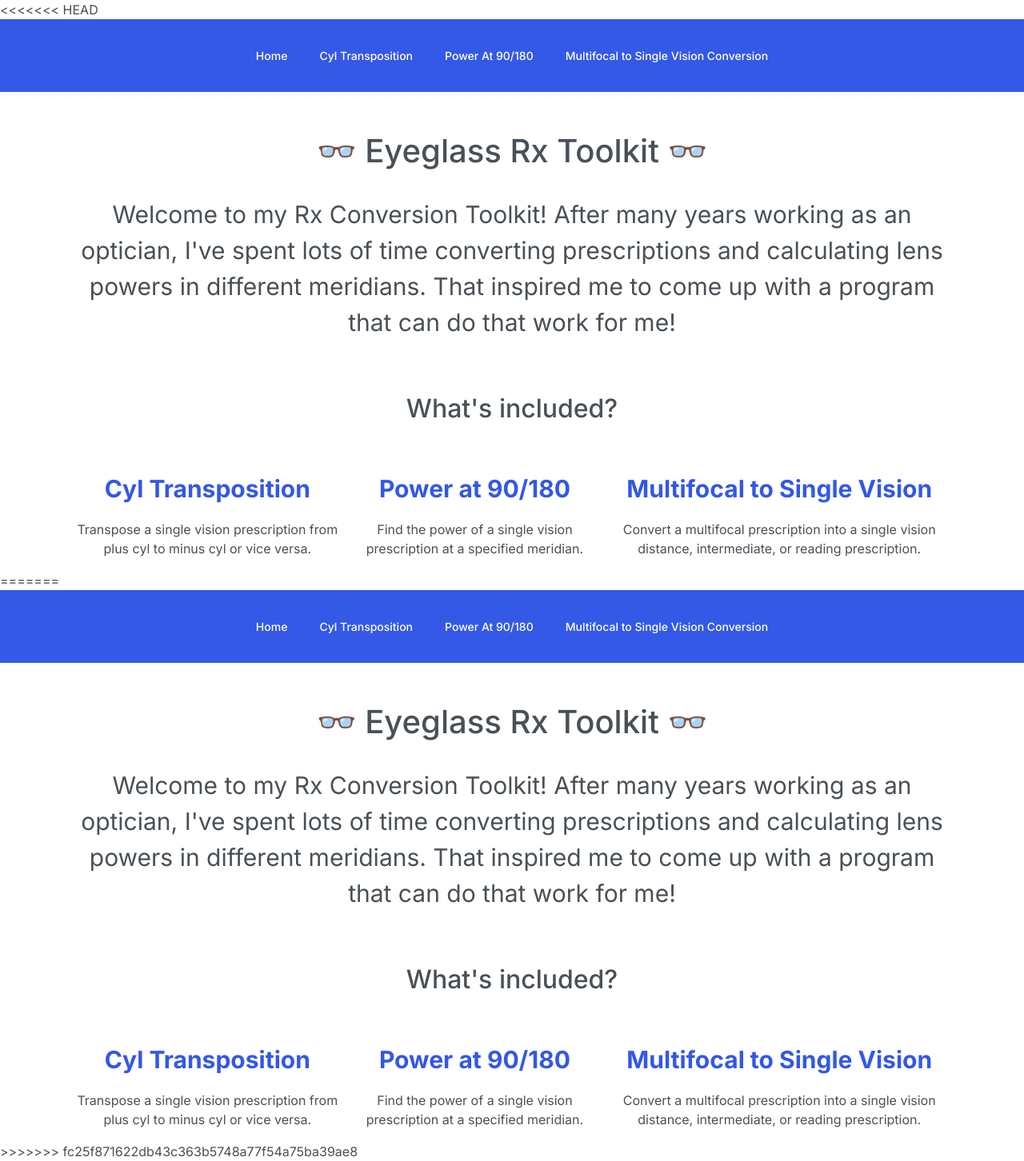
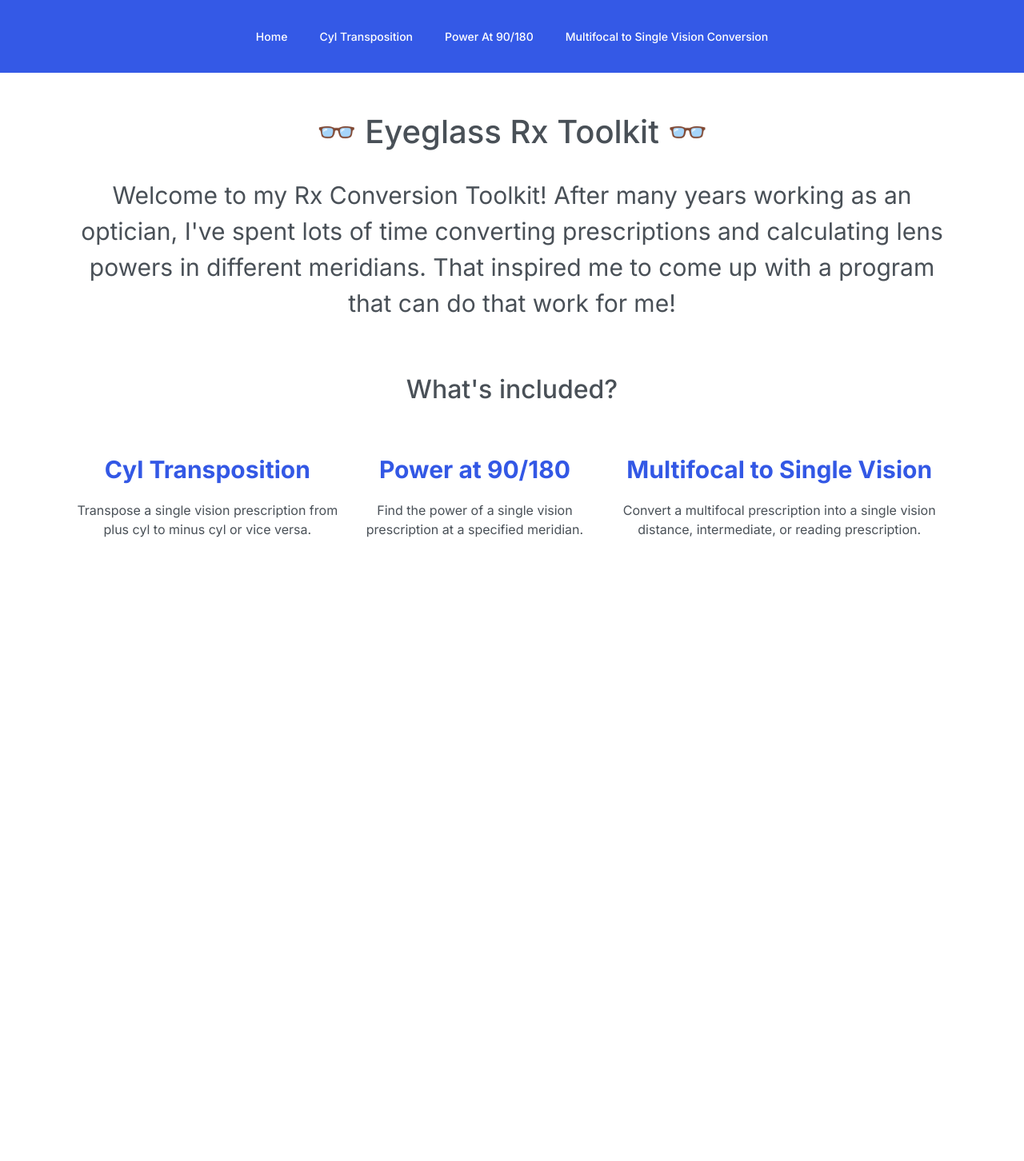
Before and after one commit to CLEWARNE99/Flask-Prescription-Toolkit, a Flask app: page / in a window 1280 px wide. Shown: the whole page at 80% size. After the commit the page ends 672 px from the top, so only its background shows below. Run offline with Flask 3, Linux system fonts and the light colour scheme; parts of the project's set-up code (start-up, migrations or seed data) failed here and were passed over; some libraries are stand-ins or nearby versions.

Commit message:
Update index.html
Resolved merge conflicts

```diff
--- a/app/templates/index.html
+++ b/app/templates/index.html
@@ -1,4 +1,3 @@
-<<<<<<< HEAD
 <!DOCTYPE html>
 <html lang="en">
 <head>
@@ -56,63 +55,4 @@
         </div>
 
 </body>
-=======
-<!DOCTYPE html>
-<html lang="en">
-<head>
-    <meta charset="UTF-8">
-    <title>Home</title>
-    <link rel="stylesheet" href="{{ url_for('static', filename='bootstrap.min.css') }}">
-</head>
-<body>
-    {% macro navigation_bar() -%}
-    <div class="navbar navbar-expand-lg bg-primary center bottom-margin">
-    <nav class="navbar navbar-expand-lg bg-primary" data-bs-theme="dark">
-        <div class="container-fluid">
-            <div class="collapse navbar-collapse" id="navbarColor01">
-                <ul class="navbar-nav me-auto">
-                    <li class="nav-item nav-space"><a class="nav-link active" href="/">Home</a></li>
-                    <li class="nav-item nav-space"><a class="nav-link active" href="/cyl_transpose">Cyl Transposition</a></li>
-                    <li class="nav-item nav-space"><a class="nav-link active" href="/power_at">Power At 90/180</a></li>
-                    <li class="nav-item nav-space"><a class="nav-link active" href="/mf_to_sv">Multifocal to Single Vision Conversion</a></li>
-                </ul>
-                </div>
-            </div>
-    </nav>
-        </div>
-    {%- endmacro %}
-    {{ navigation_bar() }}
-
-    <div class="container center bottom-margin-small">
-    <div class="page-header" id="banner">
-        <h1>👓 Eyeglass Rx Toolkit 👓</h1>
-    </div>
-    </div>
-    <main>
-        <div class="container center text-center bigger-text bottom-margin">
-            <p>Welcome to my Rx Conversion Toolkit! After many years working as an optician, I've spent lots of time
-            converting prescriptions and calculating lens powers in different meridians. That inspired me to come up
-            with a program that can do that work for me!</p>
-        </div>
-        <div class="container center bottom-margin">
-            <h2>What's included?</h2>
-        </div>
-
-        <div class="container center text-center">
-            <div class="side-margins">
-            <p class="bigger-text text-purp"><b>Cyl Transposition</b></p>
-            <p>Transpose a single vision prescription from plus cyl to minus cyl or vice versa.</p>
-                </div>
-            <div class="side-margins">
-            <p class="bigger-text text-purp"><b>Power at 90/180</b></p>
-            <p>Find the power of a single vision prescription at a specified meridian.</p>
-                </div>
-            <div class="side-margins">
-            <p class="bigger-text text-purp"><b>Multifocal to Single Vision</b></p>
-            <p>Convert a multifocal prescription into a single vision distance, intermediate, or reading prescription.</p>
-                </div>
-        </div>
-
-</body>
->>>>>>> fc25f871622db43c363b5748a77f54a75ba39ae8
 </html>
```
